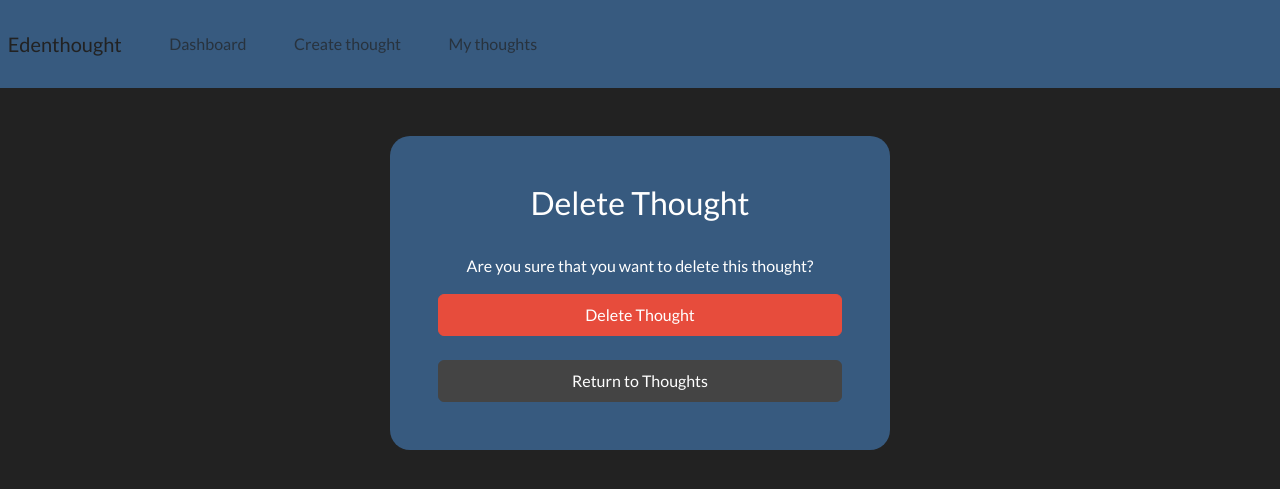
After one commit to balfordmdiaz/edenthought-app, a Django app: page /delete-thought/1 in a window 1280 px wide. The commit adds this page. Shown: the top 489 px of the page. Run offline with Django 5.2, Linux system fonts and the light colour scheme; a user stored in the database is signed in; tables that the repository leaves empty hold one stand-in row (values such as "Sample post").

Commit message:
Delete Thoughts

```diff
--- /dev/null
+++ b/journal/templates/journal/delete_thought.html
@@ -0,0 +1,17 @@
+{% extends "journal/navbar.html" %}
+
+{% load static %}
+
+{% block content %}
+    <div class="container bg-primary shadow-md p-5 form-layout">
+        <h3 class="text-center">Delete Thought</h3>
+        <br>
+        <p class="text-center">Are you sure that you want to delete this thought?</p>
+        <form method="POST" action="" autocomplete="off" enctype="multipart/form-data">
+            {% csrf_token %}
+            <button type="submit" class="btn btn-danger btn-md w-100 btn-block p-2">Delete Thought</button>
+        </form>
+        <br>
+        <a type="button" class="btn btn-secondary btn-md w-100 btn-block p-2" href="{% url "my-thoughts" %}">Return to Thoughts</a>
+    </div>
+{% endblock content %}
--- a/journal/templates/journal/my_thoughts.html
+++ b/journal/templates/journal/my_thoughts.html
@@ -21,6 +21,7 @@
                             <hr>
 
                             <a type="button" class="btn btn-info" href="{% url "update-thought" thought.id %}">Edit</a>
+                            <a type="button" class="btn btn-danger" href="{% url "delete-thought" thought.id %}">Delete</a>
                         </div>
                     </div>
                 </div>
--- a/journal/urls.py
+++ b/journal/urls.py
@@ -11,4 +11,5 @@ urlpatterns = [
     path('create-thought', views.create_thought, name='create-thought'),
     path('my-thoughts', views.my_thoughts, name='my-thoughts'),
     path('update-thought/<str:pk>', views.update_thought, name='update-thought'),
+    path('delete-thought/<str:pk>', views.delete_thought, name='delete-thought'),
 ]
--- a/journal/views.py
+++ b/journal/views.py
@@ -113,7 +113,11 @@ def my_thoughts(request):
 @login_required(login_url='login')
 def update_thought(request, pk):
 
-    thought = Thought.objects.get(id=pk)
+    try:
+        thought = Thought.objects.get(id=pk, user=request.user)
+
+    except:
+        return redirect('my-thoughts')
 
     form = ThoughtForm(instance=thought)
 
@@ -130,3 +134,22 @@ def update_thought(request, pk):
     context = {'UpdateThought': form}
 
     return render(request, 'journal/update_thought.html', context)
+
+
+@login_required(login_url='login')
+def delete_thought(request, pk):
+
+    try:
+        thought = Thought.objects.get(id=pk, user=request.user)
+
+    except:
+        return redirect('my-thoughts')
+
+
+    if request.method == 'POST':
+
+        thought.delete()
+
+        return redirect('my-thoughts')
+
+    return render(request, 'journal/delete_thought.html')
```
